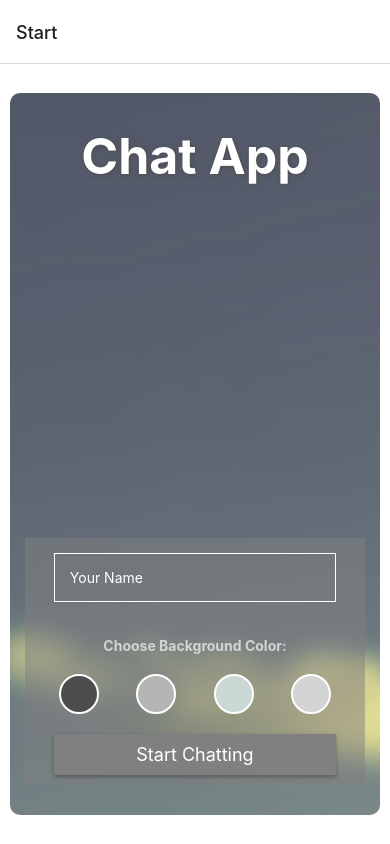
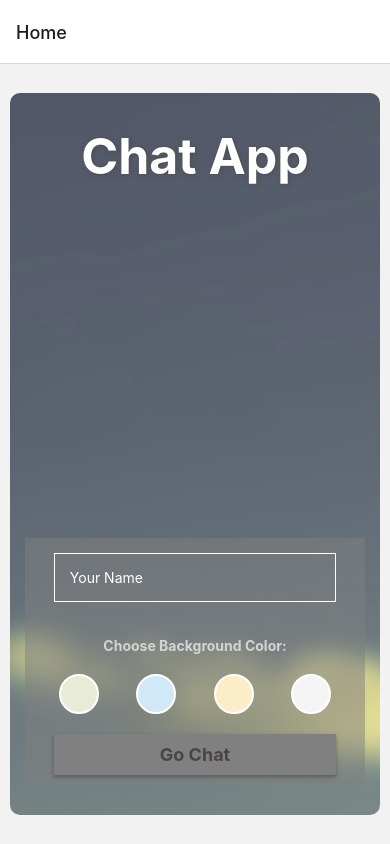
Before and after one commit to ArrowDevAI/chatApp, a React Native app: screen /Start in a window 390 px wide. Built offline with nearby package versions, Linux system fonts and the light colour scheme.

Commit message:
updated to real-time by implementing firestore

```diff
--- a/App.js
+++ b/App.js
@@ -4,16 +4,31 @@ import Start from './components/Start';
 import Chat from './components/Chat';
 import { NavigationContainer } from '@react-navigation/native';
 import { createNativeStackNavigator } from '@react-navigation/native-stack';
-
-const Stack = createNativeStackNavigator();
+import { initializeApp } from 'firebase/app';
+import { getFirestore } from "firebase/firestore";
 
 const App = () => {
+  const Stack = createNativeStackNavigator();
+  const firebaseConfig = {
+    apiKey: "AIzaSyDT_TPH49o3opmE86uS8JswIXPuybT7X98",
+    authDomain: "devaichatapp-9a090.firebaseapp.com",
+    projectId: "devaichatapp",
+    storageBucket: "devaichatapp.appspot.com",
+    messagingSenderId: "632161899693",
+    appId: "1:632161899693:web:4acbb9f870156b4e016224",
+    measurementId: "G-JFB5NDGVS5"
+  };
+  const app = initializeApp(firebaseConfig)
+  const db = getFirestore(app)
+
   return (
     <NavigationContainer>
       <Stack.Navigator initialRouteName="Start" >
 
         <Stack.Screen name="Start" component={Start}  />
-        <Stack.Screen name="Chat"component={Chat}/>
+        <Stack.Screen name="Chat"options={{ title: 'ChatApp' }}>
+        {props => <Chat db={db} {...props} />}
+        </Stack.Screen>
 
       </Stack.Navigator>
     </NavigationContainer>
--- a/components/Chat.js
+++ b/components/Chat.js
@@ -1,25 +1,97 @@
-import { StyleSheet, View, Text } from 'react-native';
-import { useEffect } from 'react';
+import {StyleSheet, Text, View, KeyboardAvoidingView, Platform, TouchableWithoutFeedback, Keyboard } from 'react-native';
+import { useEffect, useState } from 'react';
+import {Bubble, GiftedChat } from 'react-native-gifted-chat';
+import luka140 from "../assets/luka140.png";
+import { collection, onSnapshot, addDoc, query, orderBy  } from 'firebase/firestore';
 
-const Chat = ({route, navigation}) => {
-    const {name, selectedColor} = route.params;
+const Chat = ({ db, route, navigation }) => {
+  console.log("ROUTE:", route.params)
+  const { user, backgroundColor, userID } = route.params;
+  const [messages, setMessages] = useState([]);
+
+
+  const handleInputTextChanged = (text) => {
+    setIsTyping(text.length>0)
+  };
+
+  const renderBubble = (props) => {
+    return <Bubble
+      {...props}
+      wrapperStyle={{
+        right: {
+          backgroundColor: "#000"
+        },
+        left: {
+          backgroundColor: "#FFF"
+        }
+      }}
+    />
+  }
 
   useEffect(() => {
-        navigation.setOptions({ title: name });
+
+    navigation.setOptions({ title: user === ''? 'ChatApp User' : user });
+  }, [user]);
+
+
+  useEffect(() => {
+    const q = query(collection(db, "messages"), orderBy("createdAt", "desc"));
+    const unsubMessages = onSnapshot(q, (documentsSnapshot) => {
+        let messages = [];
+        documentsSnapshot.forEach(doc => {
+          const messageData = doc.data();
+          const createdAt = messageData.createdAt?.toDate() || new Date();
+            messages.push({
+              id: doc.id, ...messageData,
+              createdAt:createdAt
+             });
+        });
+        setMessages(messages);
+    });
+    console.log("Unsubscribe function: ", unsubMessages);
+
+    return () => {
+        console.log("Cleaning up... Unsubscribing from Firestore");
+        if (unsubMessages) unsubMessages();
+    };
 }, []);
 
+
   return (
-<View style={[styles.container, { backgroundColor: selectedColor || 'white' }]}>
-     <Text>Hello</Text>
+      <View style={[styles.container, { backgroundColor: backgroundColor || '#F5F5F5' }]}>
+        <KeyboardAvoidingView
+          behavior={Platform.OS === 'ios' ? 'padding' : 'height'}
+          keyboardVerticalOffset={Platform.OS === 'ios' ? -200 : 0} // Adjusted value for more space above the keyboard
+          style={{ flex: 1 }} // Make sure the KeyboardAvoidingView takes up the full height
+        >
+          <TouchableWithoutFeedback onPress={Keyboard.dismiss}>
+            <View style={styles.giftedChatContainer}>
+              <GiftedChat
+                messages={messages}
+                renderBubble = {renderBubble}
+                onSend={(messages) =>{
+                  const messageToSend = {...messages[0], createdAt: new Date(), isTyping: false};
+                  addDoc(collection(db, "messages"), messageToSend)} }
+                user={{_id: userID, name: user }}
+
+              />
+            </View>
+          </TouchableWithoutFeedback>
+        </KeyboardAvoidingView>
       </View>
   );
-}
+};
 
 const styles = StyleSheet.create({
+  image: {
+    flex: 1,
+  },
   container: {
     flex: 1,
-   justifyContent: 'center',
-   alignItems: 'center'
+  },
+  giftedChatContainer: {
+    padding: 25, // Add 5px padding to the GiftedChat component
+    flex: 1, // Ensure it takes up the available space
   },
 });
 
--- a/components/Start.js
+++ b/components/Start.js
@@ -1,34 +1,74 @@
-import React, { useState } from 'react';
-import { TouchableOpacity, ImageBackground, StyleSheet, View, Text, TextInput } from 'react-native';
+import { useEffect, useState } from 'react';
+import {
+  Alert,
+  TouchableOpacity,
+  ImageBackground,
+  StyleSheet,
+  View,
+  Text,
+  TextInput,
+  KeyboardAvoidingView,
+  TouchableWithoutFeedback,
+  Keyboard,
+  Platform,
+} from 'react-native';
 import backgroundImage from '../assets/background.png';
+import { getAuth, signInAnonymously } from 'firebase/auth';
 
-const Start = ({ navigation }) => {
+const Start = ({ route, navigation }) => {
   const [name, setName] = useState('');
   const [selectedColor, setSelectedColor] = useState('');
+  const colors = ['#E8EBD5', '#D1E8F9', '#FAEDC8', '#F5F5F5'];
 
-  const colors = ['#4D4D4D', '#B5B5B5', '#C9D8D5', '#D4D4D4'];
+  useEffect(() => {
+    navigation.setOptions({ title: "Home" });
+  }, []);
 
-  const ColorPicker = ({ setSelectedColor }) => {
-    return (
+  const ColorPicker = () => (
     <View style={styles.colorContainer}>
       {colors.map((color, index) => (
         <TouchableOpacity
           key={index}
-            style={[styles.colorCircle, { backgroundColor: color }]} // Removed marginBottom here
+          style={[styles.colorCircle, { backgroundColor: color }]}
           onPress={() => setSelectedColor(color)}
         />
       ))}
     </View>
   );
+  const auth = getAuth();
+  const signInUser = () => {
+    signInAnonymously(auth)
+      .then(result => {
+        if (result.user.uid)
+        navigation.navigate("Chat", {
+      userID: result.user.uid,
+      user: name,
+      backgroundColor: selectedColor
+    });
+        Alert.alert("Signed in Successfully!");
+      })
+      .catch((error) => {
+        Alert.alert("Unable to sign in, try again later.");
+      });
+
   };
 
   return (
-    <View style={[styles.container, { backgroundColor: selectedColor || 'white' }]}>
+    <View style={styles.container}>
       <View style={styles.innerContainer}>
         <ImageBackground source={backgroundImage} style={styles.image} resizeMode='cover'>
           <Text style={styles.bgd_text}>Chat App</Text>
-          <View style={styles.inputContainer}>
+          <KeyboardAvoidingView
+            behavior={Platform.OS === 'ios' ? 'padding' : 'height'}
+            style={styles.inputContainer}
+          >
+            <TouchableWithoutFeedback onPress={Keyboard.dismiss}>
+              <View style={styles.inputWrapper}>
                 <TextInput
+                accessible = {true}
+                accessibilityHint='Input your name'
+                accessibilityLabel='This will be your chat username'
+                accessibilityRole='search'
                   style={styles.textInput}
                   value={name}
                   onChangeText={setName}
@@ -36,14 +76,20 @@ const Start = ({ navigation }) => {
                   placeholderTextColor='white'
                 />
                 <Text style={styles.colorPickerLabel}>Choose Background Color:</Text>
-            <ColorPicker setSelectedColor={setSelectedColor} />
+                <ColorPicker />
                 <TouchableOpacity
+                  accessible={true}
+                  accessibilityLabel='Start Chatting Button'
+                  accessibilityHint='Brings you to the chat page'
+                  accessibilityRole='button'
                   style={[styles.button, { backgroundColor: selectedColor || 'grey' }]}
-              onPress={() => navigation.navigate('Chat', { name: name, selectedColor: selectedColor })}
+                  onPress={signInUser}
                 >
-              <Text style={styles.buttonText}>Start Chatting</Text>
+                  <Text style={styles.buttonText}>Go Chat</Text>
                 </TouchableOpacity>
               </View>
+            </TouchableWithoutFeedback>
+          </KeyboardAvoidingView>
         </ImageBackground>
       </View>
     </View>
@@ -56,15 +102,15 @@ const styles = StyleSheet.create({
     justifyContent: 'center',
   },
   innerContainer: {
-    flex: 0.95, // Take up 95% of the parent
-    margin: '2.5%', // Center it by giving equal margins on all sides
-    borderRadius: 10, // Optional: Add some corner radius for aesthetics
-    overflow: 'hidden', // To clip the inner image if necessary
+    flex: 0.95,
+    margin: '2.5%',
+    borderRadius: 10,
+    overflow: 'hidden',
   },
   image: {
     flex: 1,
     justifyContent: 'center',
-    alignItems: 'center', // Center content vertically and horizontally
+    alignItems: 'center',
   },
   bgd_text: {
     color: 'white',
@@ -75,35 +121,39 @@ const styles = StyleSheet.create({
     textShadowColor: '#4D4D4D',
     textShadowOffset: { width: 1, height: 1 },
     textShadowRadius: 5,
-    position: 'absolute', // Fixed position for the title
-    top: '3%', // Use percentage for positioning
+    position: 'absolute',
+    top: '3%',
     width: '100%',
   },
   inputContainer: {
     padding: 10,
-    paddingTop: 15, // Added 5px more padding from the top
-    backgroundColor: 'rgba(128, 128, 128, 0.5)', // 80% transparent grey
+    paddingTop: 15,
+    backgroundColor: 'rgba(128, 128, 128, 0.5)',
     alignSelf: 'center',
     width: '92%',
     position: 'absolute',
-    bottom: 30, // Position above the button
-    alignItems: 'center', // Center items within the input container
+    bottom: 30,
+    alignItems: 'center',
+  },
+  inputWrapper: {
+    width: '100%',
+    alignItems: 'center',
   },
   textInput: {
-    width: "88%",
+    width: '88%',
     padding: 15,
     borderWidth: 1,
-    marginBottom: 15, // Space between TextInput and ColorPicker
-    alignSelf: "center",
-    color: "white",
-    borderColor: "white",
+    marginBottom: 15,
+    alignSelf: 'center',
+    color: 'white',
+    borderColor: 'white',
   },
   button: {
     width: '88%',
     alignSelf: 'center',
-    marginTop: 20, // Space between ColorPicker and button
-    backgroundColor: "grey",
-    shadowColor: "#000",
+    marginTop: 20,
+    backgroundColor: 'grey',
+    shadowColor: '#000',
     shadowOffset: { width: 0, height: 2 },
     shadowOpacity: 0.3,
     shadowRadius: 4,
@@ -111,9 +161,10 @@ const styles = StyleSheet.create({
     padding: 10,
   },
   buttonText: {
-    color: 'white',
+    color: '#4a4544',
     fontSize: 18,
-    alignSelf: "center",
+    alignSelf: 'center',
+    fontWeight:'bold'
   },
   colorContainer: {
     flexDirection: 'row',
@@ -127,14 +178,14 @@ const styles = StyleSheet.create({
     borderRadius: 20,
     borderWidth: 2,
     borderColor: 'white',
-    marginHorizontal: 5, // Add horizontal margin to space out buttons
+    marginHorizontal: 5,
   },
   colorPickerLabel: {
     color: '#D4D4D4',
     fontWeight: 'bold',
     marginTop: 20,
     textAlign: 'center',
-    marginBottom: 20, // Space below the color picker label
+    marginBottom: 20,
   },
 });
 
```
Also changed, not shown: package.json (+5 -2 lines), assets/luka140.png (added), 1 other file (tests, documents, lock files or other folders). Lines whose indentation alone changed are shown as unchanged.
